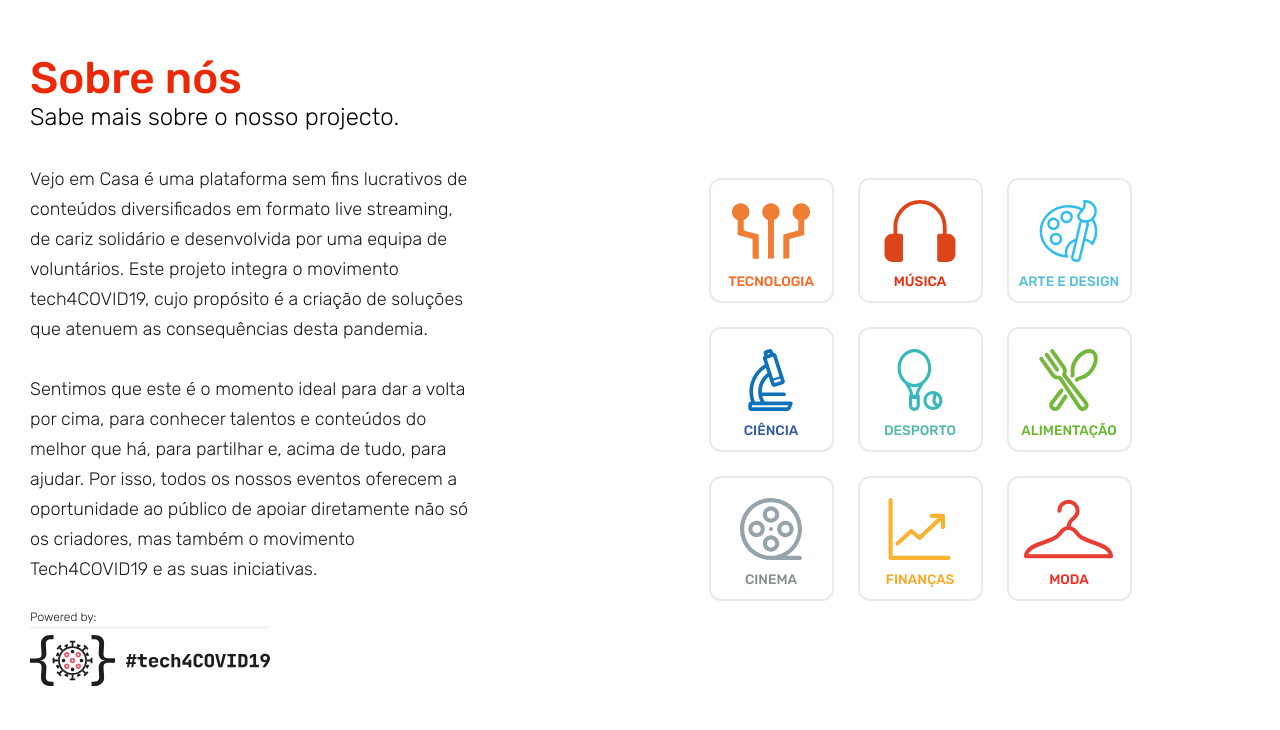
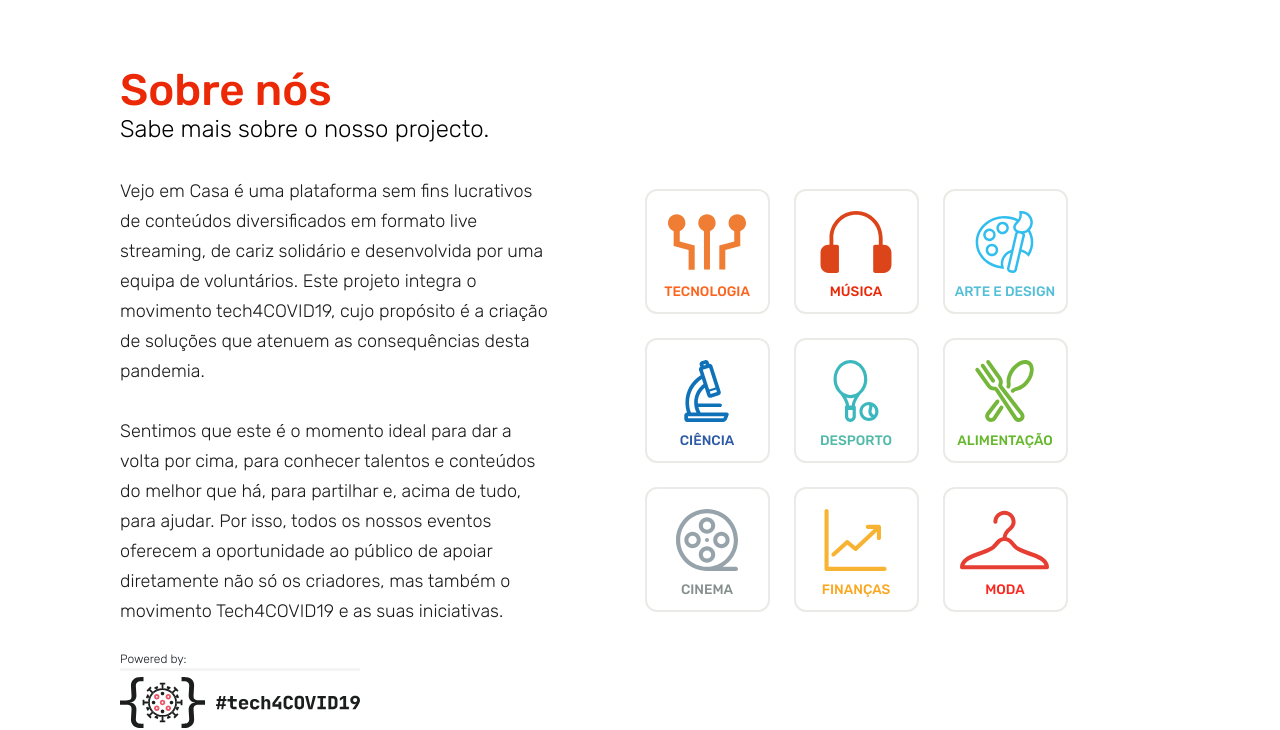
Before and after one commit to almeiduh/vejo-em-casa-fe, a React (Create React App) app: page / in a window 1280 px wide. Shown: the part 651-1381 px from the top of the page. Built offline with nearby package versions, Linux system fonts and the light colour scheme; grey boxes are pictures that could not be loaded; what axios-case-converter would draw is missing.

Commit message:
fix responsive AboutUs component

```diff
--- a/src/pages/Landing/aboutus.module.css
+++ b/src/pages/Landing/aboutus.module.css
@@ -1,13 +1,15 @@
 .bgContainer {
-  height: 634px;
+  height: auto;
   padding-top: 10px;
+  display: flex;
+  flex-direction: row;
 }
 
 .mdContainer {
   position: relative;
   left: 217px;
-  width: 650px;
-  margin-top: 50px;
+  width: 550px;
+  margin: 50px 0;
 }
 
 .titles {
@@ -66,8 +68,8 @@
 
 .smContainer {
   position: relative;
-  top: -470px;
-  left: 870px;
+  top: 103px;
+  left: 280px;
   width: 518px;
 }
 
@@ -105,27 +107,40 @@
   line-height: 10.7px;
 }
 
-@media (min-width: 1500px) {
+@media (min-width: 1620px) {
   .mdContainer {
-    width: 800px;
-    left: 340px;
+    width: 700px;
+    left: 20%;
   }
 
   .smContainer {
-    left: 1190px;
+    left: 22%;
   }
 }
 
 @media (max-width: 1400px) {
-  .bgContainer {
-    height: 730px;
+  .mdContainer {
+    padding: 42px 60px;
+    width: 550px;
+    position: inherit;
+    margin-top: 0;
+    margin-left: 135px;
   }
 
+  .smContainer {
+    top: 100px;
+    left: 0px;
+    width: 540px;
+  }
+}
+
+@media (max-width: 1280px) {
   .mdContainer {
-    padding: 30px;
-    width: 500px;
+    padding: 42px 60px;
+    width: 550px;
     position: inherit;
     margin-top: 0;
+    margin-left: 60px;
   }
 
   .powered {
@@ -133,9 +148,9 @@
   }
 
   .smContainer {
-    top: -560px;
-    left: 650px;
     width: 540px;
+    top: 156px;
+    left: -24px;
   }
 
   .icons > div {
@@ -151,18 +166,20 @@
 
 @media (max-width: 1000px) {
   .smContainer {
-    top: 20px;
-    left: 150px;
+    top: 50px;
+    left: 14px;
+  }
+
+  .mdContainer {
+    padding: 42px 12px;
   }
 
   .bgContainer {
-    display: block;
     justify-content: center;
-    height: auto;
   }
 
   .icons {
-    width: 470px;
+    width: 370px;
   }
 
   .icons > div {
@@ -182,14 +199,14 @@
   }
 }
 
-@media (min-width: 550px) {
+@media (max-width: 550px) {
+  .mdContainer {
+    max-width: 90%;
+    margin-left: 33px;
+  }
 }
 
 @media (max-width: 440px) {
-  .bgContainer {
-    height: auto;
-  }
-
   .powered {
     margin-top: 15px;
   }
@@ -200,8 +217,8 @@
     flex-direction: column;
     justify-content: center;
     width: 100%;
-    max-width: 80%;
     left: 0;
-    margin-left: 33px;
+    padding: 5px;
   }
+
 }
```
